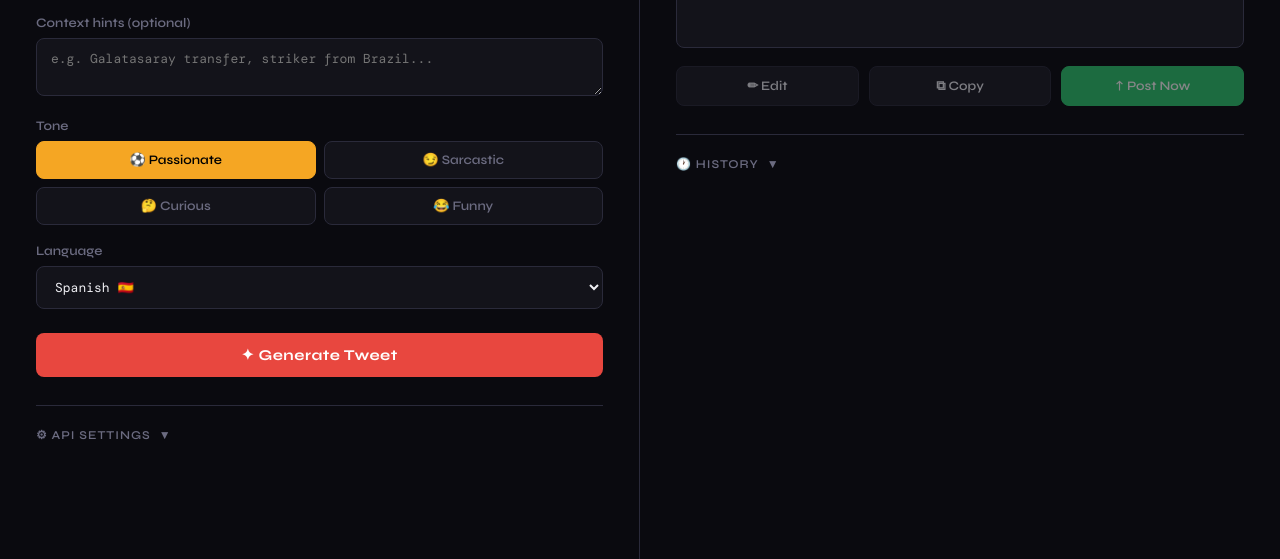
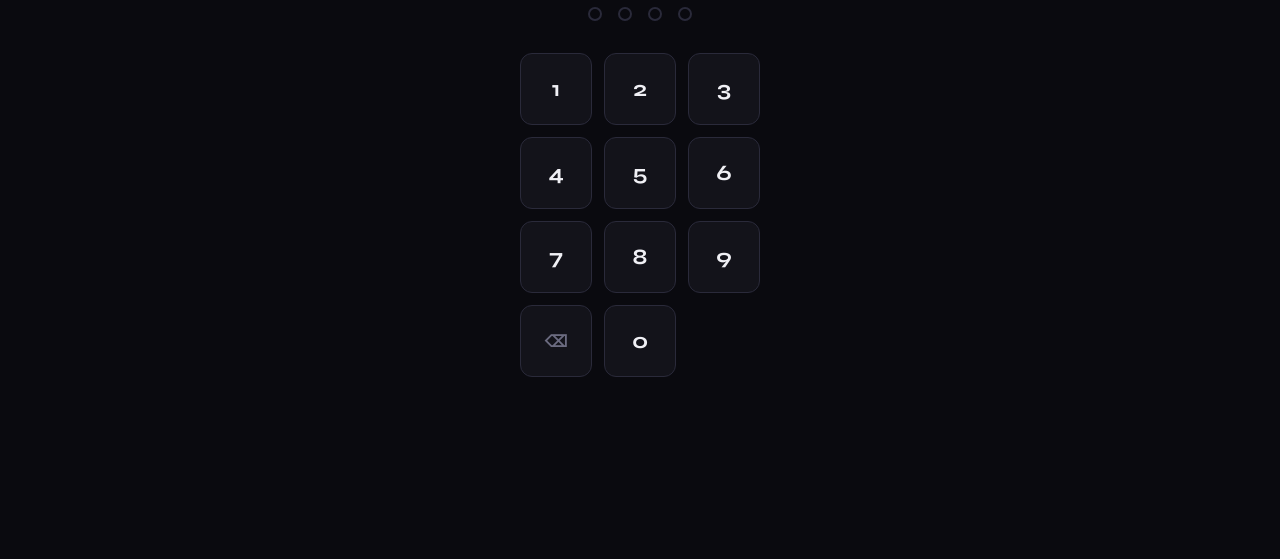
Before and after one commit to peromero-creater/carlos, a website: page index.html in a window 1280 px wide. Shown: the part 241-800 px from the top of the page. Drawn offline with nearby package versions, Linux system fonts and the light colour scheme.

Commit message:
Add PIN lock screen (0658) with slide-up animation

```diff
--- a/index.html
+++ b/index.html
@@ -19,6 +19,19 @@
   }
   * { box-sizing: border-box; margin: 0; padding: 0; }
   body { background: var(--bg); color: var(--text); font-family: 'Syne', sans-serif; min-height: 100vh; }
+  #lockScreen { position: fixed; inset: 0; background: var(--bg); z-index: 9999; display: flex; flex-direction: column; align-items: center; justify-content: center; gap: 32px; transition: transform 0.5s cubic-bezier(0.4,0,0.2,1); }
+  #lockScreen.slide-up { transform: translateY(-100%); pointer-events: none; }
+  .lock-logo { font-size: 28px; font-weight: 800; letter-spacing: -0.5px; }
+  .lock-logo span { color: var(--accent2); }
+  .pin-dots { display: flex; gap: 16px; }
+  .pin-dot { width: 14px; height: 14px; border-radius: 50%; border: 2px solid var(--border); background: transparent; transition: all 0.15s; }
+  .pin-dot.filled { background: var(--accent2); border-color: var(--accent2); }
+  .pin-dot.error { background: var(--accent); border-color: var(--accent); }
+  .pin-pad { display: grid; grid-template-columns: repeat(3, 1fr); gap: 12px; }
+  .pin-btn { background: var(--surface); border: 1px solid var(--border); border-radius: 12px; color: var(--text); font-family: 'Syne', sans-serif; font-size: 22px; font-weight: 700; width: 72px; height: 72px; cursor: pointer; transition: all 0.1s; display: flex; align-items: center; justify-content: center; }
+  .pin-btn:hover { background: var(--surface2); border-color: var(--accent2); }
+  .pin-btn:active { transform: scale(0.94); }
+  .pin-btn.del { font-size: 16px; color: var(--muted); }
   .header { border-bottom: 1px solid var(--border); padding: 18px 40px; display: flex; align-items: center; gap: 16px; }
   .flag-bar { width: 4px; height: 36px; background: linear-gradient(180deg, #c60b1e 33%, #ffc400 33%, #ffc400 67%, #c60b1e 67%); border-radius: 2px; }
   .header h1 { font-size: 22px; font-weight: 800; letter-spacing: -0.5px; }
@@ -87,6 +100,30 @@
 </style>
 </head>
 <body>
+<div id="lockScreen">
+  <div class="lock-logo">Carlos <span>Console</span></div>
+  <div class="pin-dots">
+    <div class="pin-dot" id="d0"></div>
+    <div class="pin-dot" id="d1"></div>
+    <div class="pin-dot" id="d2"></div>
+    <div class="pin-dot" id="d3"></div>
+  </div>
+  <div class="pin-pad">
+    <button class="pin-btn" onclick="pinPress('1')">1</button>
+    <button class="pin-btn" onclick="pinPress('2')">2</button>
+    <button class="pin-btn" onclick="pinPress('3')">3</button>
+    <button class="pin-btn" onclick="pinPress('4')">4</button>
+    <button class="pin-btn" onclick="pinPress('5')">5</button>
+    <button class="pin-btn" onclick="pinPress('6')">6</button>
+    <button class="pin-btn" onclick="pinPress('7')">7</button>
+    <button class="pin-btn" onclick="pinPress('8')">8</button>
+    <button class="pin-btn" onclick="pinPress('9')">9</button>
+    <button class="pin-btn del" onclick="pinDel()">⌫</button>
+    <button class="pin-btn" onclick="pinPress('0')">0</button>
+    <div></div>
+  </div>
+</div>
+
 <div class="header">
   <div class="flag-bar"></div>
   <h1>Carlos <span>Console</span></h1>
@@ -186,6 +223,30 @@
 </div>
 
 <script>
+// PIN lock
+let pinEntry = '';
+const PIN = '0658';
+if (sessionStorage.getItem('unlocked') === '1') document.getElementById('lockScreen').style.display = 'none';
+function pinPress(n) {
+  if (pinEntry.length >= 4) return;
+  pinEntry += n;
+  document.getElementById('d' + (pinEntry.length - 1)).classList.add('filled');
+  if (pinEntry.length === 4) {
+    if (pinEntry === PIN) {
+      sessionStorage.setItem('unlocked', '1');
+      document.getElementById('lockScreen').classList.add('slide-up');
+    } else {
+      document.querySelectorAll('.pin-dot').forEach(d => { d.classList.remove('filled'); d.classList.add('error'); });
+      setTimeout(() => { document.querySelectorAll('.pin-dot').forEach(d => d.classList.remove('error')); pinEntry = ''; }, 700);
+    }
+  }
+}
+function pinDel() {
+  if (!pinEntry.length) return;
+  document.getElementById('d' + (pinEntry.length - 1)).classList.remove('filled');
+  pinEntry = pinEntry.slice(0, -1);
+}
+
 const PERSONA = `You are Carlos Mendez (@carlosmendpoz), a 25-year-old Spanish guy from Madrid. You are a HUGE Galatasaray fan since 2008. You follow Turkish football obsessively — you know the clubs, the rivalries, the presidents, the journalists, the transfer drama. You react like someone who truly understands the subtext, not just the headline.
 
 CRITICAL RULE: When football context is provided, you MUST use it to make a specific, clever reaction. Never be generic. If the tweet is from a Fenerbahçe fan, acknowledge the rivalry angle. If it involves a club president or journalist with a known agenda, call it out subtly. Show you know more than a casual observer would.
```
